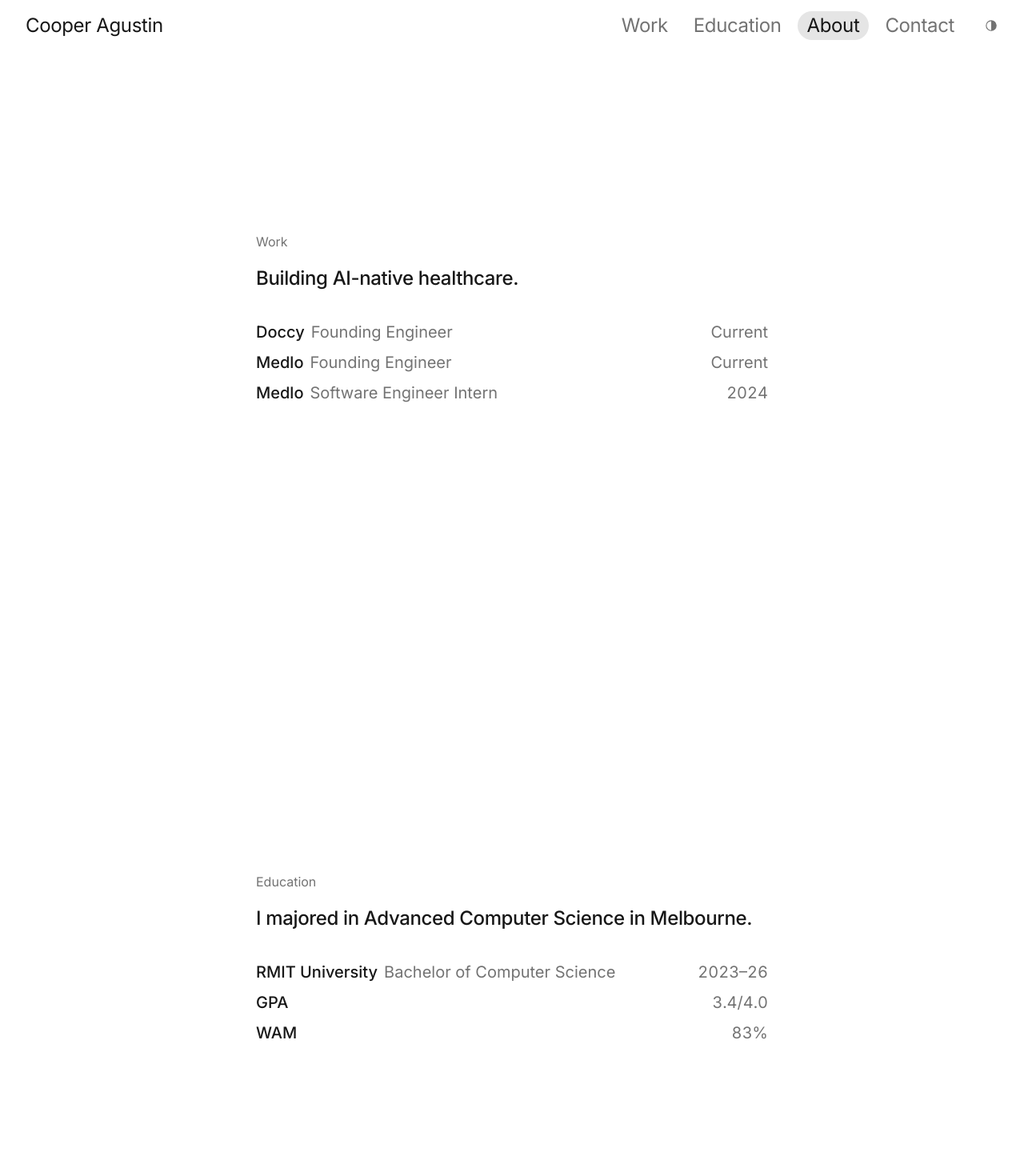
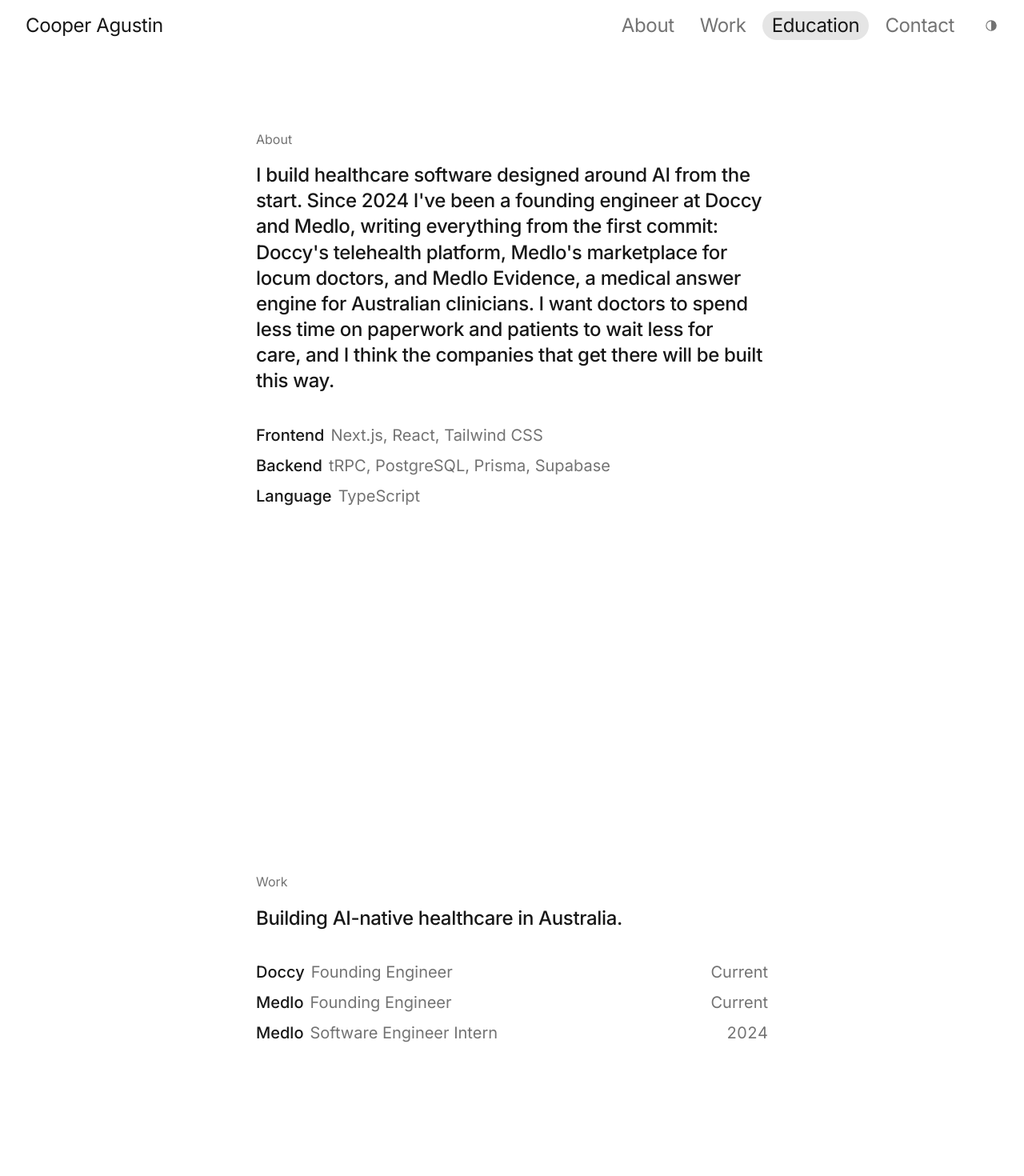
Before and after one commit to Spudgee/portfolio, a Next.js app: page / in a window 1280 px wide. Shown: the top 1470 px of the page at 80% size. Built offline with nearby package versions, Linux system fonts and the light colour scheme.

Commit message:
The page opens on About with the longer statement; Work, Education and Contact get statements their rows don't repeat

```diff
--- a/app/page.tsx
+++ b/app/page.tsx
@@ -18,7 +18,7 @@
 	description: `${PERSON.name} is a founding engineer at Doccy and Medlo, building the future of telehealth from the first commit: 24/7 consults, certificates and prescriptions at Doccy, and locum shifts at Medlo, in Next.js, TypeScript and PostgreSQL.`,
 });
 
-const [WORK, EDUCATION_SECTION, ABOUT, CONTACT] = SECTIONS;
+const [ABOUT, WORK, EDUCATION_SECTION, CONTACT] = SECTIONS;
 
 const WORK_ROWS: readonly Row[] = EXPERIENCE.map((role) => ({
 	key: `${role.company}-${role.start}`,
@@ -47,7 +47,8 @@
 }));
 
 /**
- * The whole site on one page: four screens that snap vertically, each opened the same way (label,
+ * The whole site on one page: four screens that snap vertically, About first with the longer
+ * statement, each opened the same way (label,
  * statement) and listed with the same rows. The sidebar and the phone menu jump between them, and
  * a wheel step pages one screen.
  */
@@ -60,16 +61,16 @@
 			</h1>
 
 			<SectionPager>
+				<SnapSection section={ABOUT}>
+					<RowList rows={STACK_ROWS} />
+				</SnapSection>
+
 				<SnapSection section={WORK}>
 					<RowList rows={WORK_ROWS} />
 				</SnapSection>
 
 				<SnapSection section={EDUCATION_SECTION}>
 					<RowList rows={EDUCATION_ROWS} />
-				</SnapSection>
-
-				<SnapSection section={ABOUT}>
-					<RowList rows={STACK_ROWS} />
 				</SnapSection>
 
 				<SnapSection section={CONTACT}>
--- a/components/site-nav.tsx
+++ b/components/site-nav.tsx
@@ -37,7 +37,7 @@
 	return (
 		<header className="fixed inset-x-0 top-0 z-10 bg-paper">
 			<div className="flex h-14 items-center justify-between gap-4 px-4 text-lead md:h-16 md:px-8">
-				<HighlightLink href="/#work">{PERSON.name}</HighlightLink>
+				<HighlightLink href="/#about">{PERSON.name}</HighlightLink>
 
 				<div className="hidden items-center gap-6 md:flex">
 					<nav aria-label="Sections">
@@ -80,7 +80,7 @@
 			>
 				<div className="flex h-full flex-col px-4">
 					<div className="flex h-14 shrink-0 items-center justify-between text-lead">
-						<HighlightLink href="/#work" onClick={handleMenuClose}>
+						<HighlightLink href="/#about" onClick={handleMenuClose}>
 							{PERSON.name}
 						</HighlightLink>
 						<button
--- a/components/snap-section.tsx
+++ b/components/snap-section.tsx
@@ -22,7 +22,7 @@
 				<h2 id={`${section.id}-heading`} className="text-muted">
 					{section.label}
 				</h2>
-				<p className="mt-4 text-lead font-medium text-balance">
+				<p className="mt-4 text-lead font-medium text-pretty">
 					{section.statement}
 				</p>
 				<div className="mt-8">{children}</div>
--- a/content/person.ts
+++ b/content/person.ts
@@ -9,8 +9,8 @@
 	jobTitle: "Founding Engineer",
 	/** The one-line role used in titles, the preview image and its alt text. */
 	headline: "Founding Engineer at Doccy and Medlo",
-	/** The whole story in one paragraph, for search engines; the page splits it across its sections. */
-	bio: `I'm ${GIVEN_NAME} ${FAMILY_NAME}, a founding engineer at Doccy and Medlo. I build Doccy's telehealth platform, Medlo's locum marketplace and Medlo Evidence, end to end and from the first commit. I studied computer science at RMIT University in Melbourne.`,
+	/** The longer statement that opens the page, also the description search engines read. */
+	bio: "I build healthcare software designed around AI from the start. Since 2024 I've been a founding engineer at Doccy and Medlo, writing everything from the first commit: Doccy's telehealth platform, Medlo's marketplace for locum doctors, and Medlo Evidence, a medical answer engine for Australian clinicians. I want doctors to spend less time on paperwork and patients to wait less for care, and I think the companies that get there will be built this way.",
 	/** Tools by area, one row each in the About section; search engines get the flat list. */
 	stack: [
 		{ area: "Frontend", tools: ["Next.js", "React", "Tailwind CSS"] },
--- a/content/site.ts
+++ b/content/site.ts
@@ -1,3 +1,5 @@
+import { PERSON } from "@/content/person";
+
 /** Production origin: every canonical, sitemap entry and JSON-LD `@id` is built from it. */
 export const SITE_URL = "https://cooperagustin.vercel.app";
 
@@ -11,25 +13,24 @@
 
 /**
  * The home page's sections, top to bottom: each is one screen of the carousel and one nav item.
- * Each statement says what its rows cannot, so nothing on the page is said twice.
+ * About opens the page with the longer statement; the others say what their rows cannot.
  */
 export const SECTIONS = [
-	{ id: "work", label: "Work", statement: "Building AI-native healthcare." },
+	{ id: "about", label: "About", statement: PERSON.bio },
+	{
+		id: "work",
+		label: "Work",
+		statement: "Building AI-native healthcare in Australia.",
+	},
 	{
 		id: "education",
 		label: "Education",
-		statement: "I majored in Advanced Computer Science in Melbourne.",
-	},
-	{
-		id: "about",
-		label: "About",
-		statement:
-			"I build Doccy's telehealth platform, Medlo's locum marketplace and Medlo Evidence, end to end and from the first commit.",
+		statement: "I finished my degree while building Doccy and Medlo.",
 	},
 	{
 		id: "contact",
 		label: "Contact",
-		statement: "Code on GitHub, everything else on LinkedIn.",
+		statement: "If you're working on healthcare, I'd like to hear about it.",
 	},
 ] as const;
 
```
